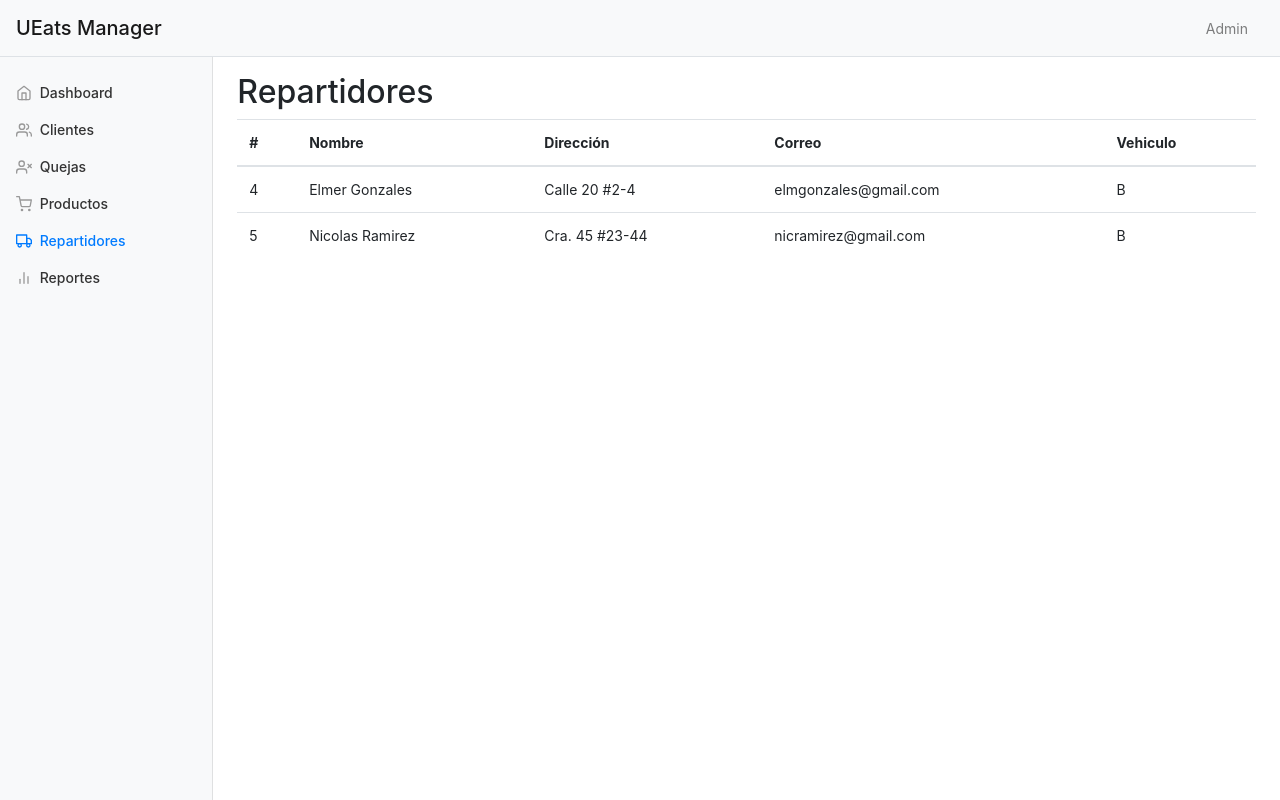
After one commit to andrescuco/ueats, a Django app: page /repartidores/ in a window 1280 px wide. The commit adds this page. Run offline with Django 3.2, Linux system fonts and the light colour scheme; data comes from the database, SQL or seed files in the repository; both versions use the stored data as it was after the commit; some libraries are stand-ins or nearby versions.

Commit message:
Añadido modelo y template repartidor

```diff
--- a/reportes/admin.py
+++ b/reportes/admin.py
@@ -3,6 +3,7 @@ from . import models
 
 # Register your models here.
 admin.site.register(models.Usuario)
+admin.site.register(models.Repartidor)
 admin.site.register(models.Restaurante)
 admin.site.register(models.Producto)
 admin.site.register(models.Pedido)
--- a/reportes/models.py
+++ b/reportes/models.py
@@ -5,6 +5,18 @@ class Usuario(models.Model):
     apellido = models.CharField(max_length=120)
     direccion = models.CharField(max_length=120)
     correo = models.CharField(max_length=120)
+
+    def __str__(self):
+        return self.nombre + " " + self.apellido
+
+class Repartidor(Usuario):
+    VEHICULO = (
+        ('B', 'Bicicleta'),
+        ('M', 'Moto'),
+        ('C', 'Carro')
+    )
+
+    vehiculo = models.CharField(max_length=1, choices=VEHICULO)
 
     def __str__(self):
         return self.nombre + " " + self.apellido
@@ -43,22 +55,24 @@ class Producto(models.Model):
 #    cantidad = models.IntegerField()
 #
 #    def precio_total(self):
-#        return self.cantidad * self.producto.precio
+#       return self.cantidad * self.producto.precio
 #
 #    def __str__(self):
-#        return self.nombre
+#        return str(self.producto) + " (x" + str(self.cantidad) + ")"
 
 class Pedido(models.Model):
-    usuario = models.OneToOneField(Usuario, on_delete=models.CASCADE)
+    usuario = models.ForeignKey(Usuario, on_delete=models.CASCADE)
     restaurante = models.ForeignKey(Restaurante, on_delete=models.CASCADE)
-    producto = models.ManyToManyField(Producto) # Cambiar a ProductoPedido
+    producto = models.ManyToManyField(Producto)
     direccion_envio = models.CharField(max_length=120)
 
-#  def pedido_total(self):
+#    def pedido_total(self):
 #        total = 0
-#        for order_item in self.productos.all():
-#            total += order_item.precio_total()
+#        for producto_pedido in self.productos.all():
+#            total += producto_pedido.precio_total()
 #        return total
+#
+#    total = property(pedido_total)
 
     # Función que calcula mediante el id de cada producto el valor total del pedido
     def _total(self):
--- a/reportes/templates/reportes/base.html
+++ b/reportes/templates/reportes/base.html
@@ -33,31 +33,37 @@
                 <div class="sidebar-sticky">
                     <ul class="nav flex-column">
                         <li class="nav-item">
-                            <a class="nav-link active" href="{% url 'index' %}">
+                            <a class="nav-link {% if request.resolver_match.url_name == 'index' %}active{% endif %}" href="{% url 'index' %}">
                                 <span data-feather="home"></span>
                                 Dashboard <span class="sr-only">(current)</span>
                             </a>
                         </li>
                         <li class="nav-item">
-                            <a class="nav-link" href="{% url 'clientes' %}">
+                            <a class="nav-link {% if request.resolver_match.url_name == 'clientes' %}active{% endif %}" href="{% url 'clientes' %}">
                                 <span data-feather="users"></span>
                                 Clientes
                             </a>
                         </li>
                         <li class="nav-item">
-                            <a class="nav-link" href="quejas">
+                            <a class="nav-link {% if request.resolver_match.url_name == 'quejas' %}active{% endif %}" href="quejas">
                                 <span data-feather="user-x"></span>
                                 Quejas
                             </a>
                         </li>
                         <li class="nav-item">
-                            <a class="nav-link" href="productos">
+                            <a class="nav-link {% if request.resolver_match.url_name == 'productos' %}active{% endif %}" href="productos">
                                 <span data-feather="shopping-cart"></span>
                                 Productos
                             </a>
                         </li>
                         <li class="nav-item">
-                            <a class="nav-link" href="reportes">
+                                <a class="nav-link {% if request.resolver_match.url_name == 'repartidores' %}active{% endif %}" href="repartidores">
+                                    <span data-feather="truck"></span>
+                                    Repartidores
+                                </a>
+                            </li>
+                        <li class="nav-item">
+                            <a class="nav-link {% if request.resolver_match.url_name == 'reportes' %}active{% endif %}" href="reportes">
                                 <span data-feather="bar-chart-2"></span>
                                 Reportes
                             </a>
--- a/reportes/templates/reportes/clientes.html
+++ b/reportes/templates/reportes/clientes.html
@@ -8,7 +8,6 @@
         <tr>
             <th>#</th>
             <th>Nombre</th>
-            <th>Apellido</th>
             <th>Dirección</th>
             <th>Correo</th>
         </tr>
@@ -17,8 +16,7 @@
         {% for usuario in usuarios %}
         <tr>
             <td>{{ usuario.id }}</td>
-            <td>{{ usuario.nombre }}</td>
-            <td>{{ usuario.apellido }}</td>
+            <td>{{ usuario.nombre}} {{ usuario.apellido }}</td>
             <td>{{ usuario.direccion }}</td>
             <td>{{ usuario.correo }}</td>
         </tr>
--- a/reportes/templates/reportes/index.html
+++ b/reportes/templates/reportes/index.html
@@ -21,7 +21,7 @@
             <td>{{ pedido.usuario }}</td>
             <td>{{ pedido.restaurante }}</td>
             <td>{{ pedido.producto.all|join:", " }}</td>
-            <td>{{ pedido.total }}</td>
+            <td>${{ pedido.total }}</td>
             <td>
                 <a>1</a>
                 <a>2</a>
--- /dev/null
+++ b/reportes/templates/reportes/repartidores.html
@@ -0,0 +1,31 @@
+{% extends 'reportes/base.html' %}
+
+{% block content %}
+<h2>Repartidores</h2>
+{% if repartidores %}
+<table class="table table-hover">
+    <thead>
+        <tr>
+            <th>#</th>
+            <th>Nombre</th>
+            <th>Dirección</th>
+            <th>Correo</th>
+            <th>Vehiculo</th>
+        </tr>
+    </thead>
+    <tbody>
+        {% for repartidor in repartidores %}
+        <tr>
+            <td>{{ repartidor.id }}</td>
+            <td>{{ repartidor.nombre}} {{ repartidor.apellido }}</td>
+            <td>{{ repartidor.direccion }}</td>
+            <td>{{ repartidor.correo }}</td>
+            <td>{{ repartidor.vehiculo }}</td>
+        </tr>
+        {% endfor %}
+    </tbody>
+</table>
+{% else %}
+<p>No hay repartidores en la base de datos.</p>
+{% endif %}
+{% endblock %}
--- a/reportes/urls.py
+++ b/reportes/urls.py
@@ -5,4 +5,5 @@ from . import views
 urlpatterns = [
     path('', views.index, name='index'),
     path('clientes/', views.clientes, name='clientes'),
+    path('repartidores/', views.repartidores, name='repartidores'),
 ]
--- a/reportes/views.py
+++ b/reportes/views.py
@@ -2,6 +2,7 @@ from django.shortcuts import render
 
 from .models import Pedido
 from .models import Usuario
+from .models import Repartidor
 
 def index(request):
     pedidos = list(Pedido.objects.all())
@@ -12,3 +13,8 @@ def clientes(request):
     usuarios = list(Usuario.objects.all())
     context = {'usuarios': usuarios}
     return render(request, 'reportes/clientes.html', context)
+
+def repartidores(request):
+    repartidores = list(Repartidor.objects.all())
+    context = {'repartidores': repartidores}
+    return render(request, 'reportes/repartidores.html', context)
--- a/ueats/urls.py
+++ b/ueats/urls.py
@@ -17,6 +17,7 @@ from django.contrib import admin
 from django.urls import include, path
 
 urlpatterns = [
+    path('repartidores/$', include('reportes.urls')),
     path('clientes/$', include('reportes.urls')),
     path('', include('reportes.urls')),
     path('admin/', admin.site.urls),
```
Also changed, not shown: db.sqlite3, reportes/migrations/0007_auto_20191111_1941.py (added), reportes/migrations/0008_auto_20191111_1950.py (added), reportes/migrations/0009_auto_20191111_1953.py (added), reportes/migrations/0010_test.py (added), reportes/migrations/0011_delete_test.py (added), reportes/migrations/0012_auto_20191111_2009.py (added), reportes/migrations/0013_auto_20191111_2010.py (added), reportes/migrations/0014_repartidor.py (added).
